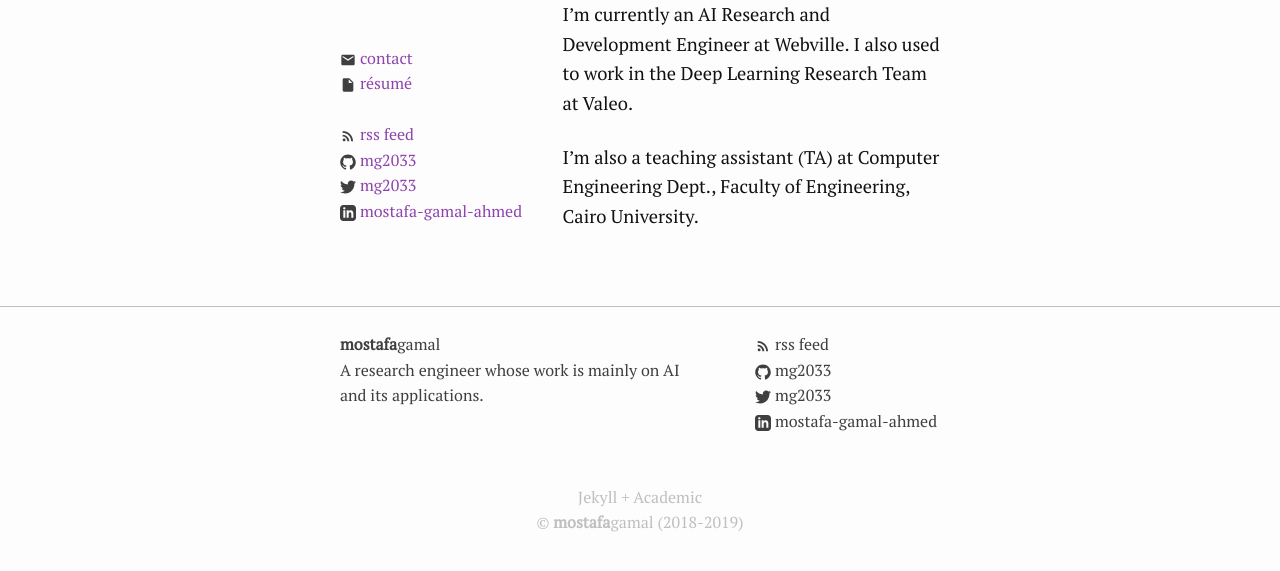
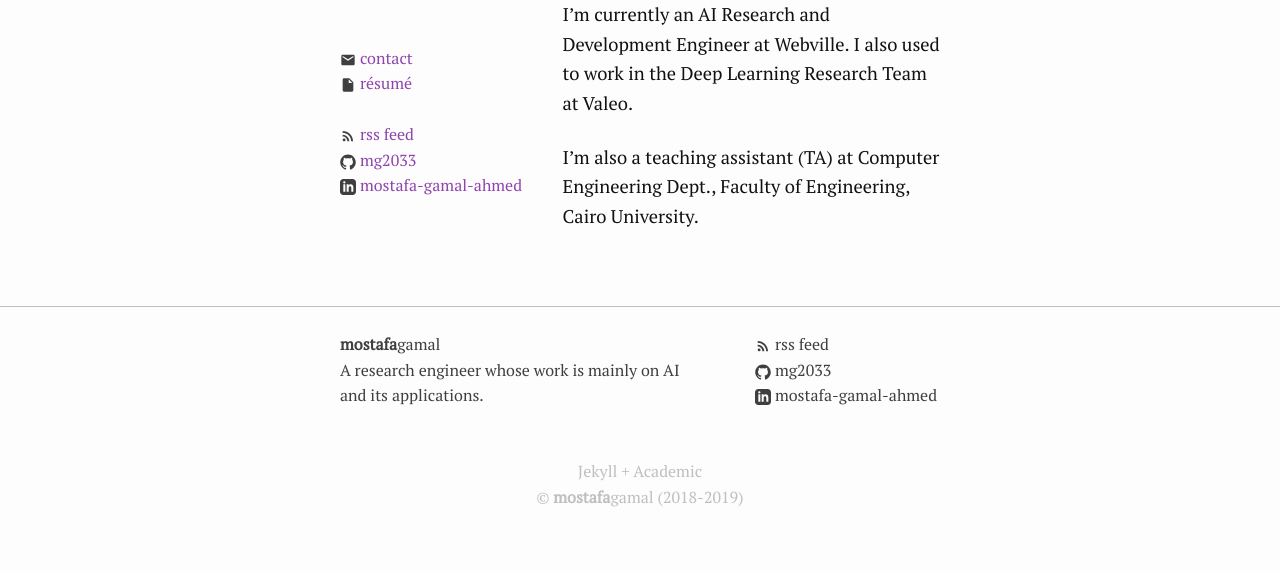
Before and after one commit to MG2033/mg2033.github.io, a Jekyll site: the page built from index.md, in a window 1280 px wide, cut to the strip 288-859 px from the top of the page. Built offline with Jekyll 4.4.1, drawn with Linux system fonts in a browser that asks for light colours.

Commit message:
Update _config.yml

```diff
--- a/_config.yml
+++ b/_config.yml
@@ -23,7 +23,6 @@ url: "" # the base hostname & protocol for your site, e.g. http://example.com
 curriculum:
     name: Résumé
     url: https://drive.google.com/open?id=1LRn5kgvUsuupI-95Ep0_RZZQSt7nl2up
-twitter_username: mg2033
 github_username:  mg2033
 linkedin_username: mostafa-gamal-ahmed
 # Build settings
```
